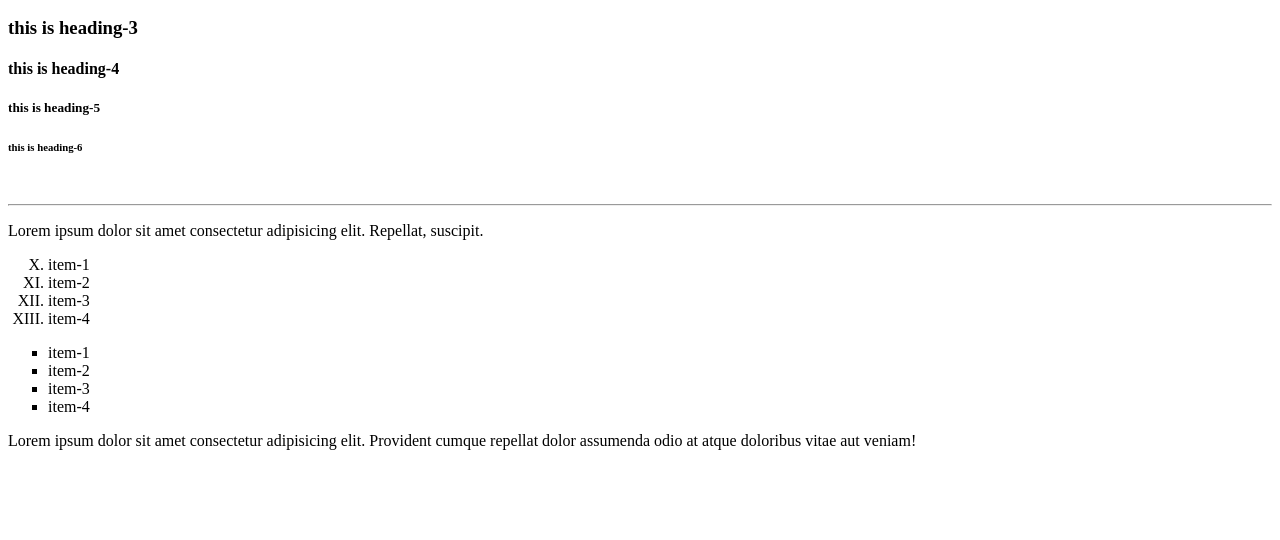
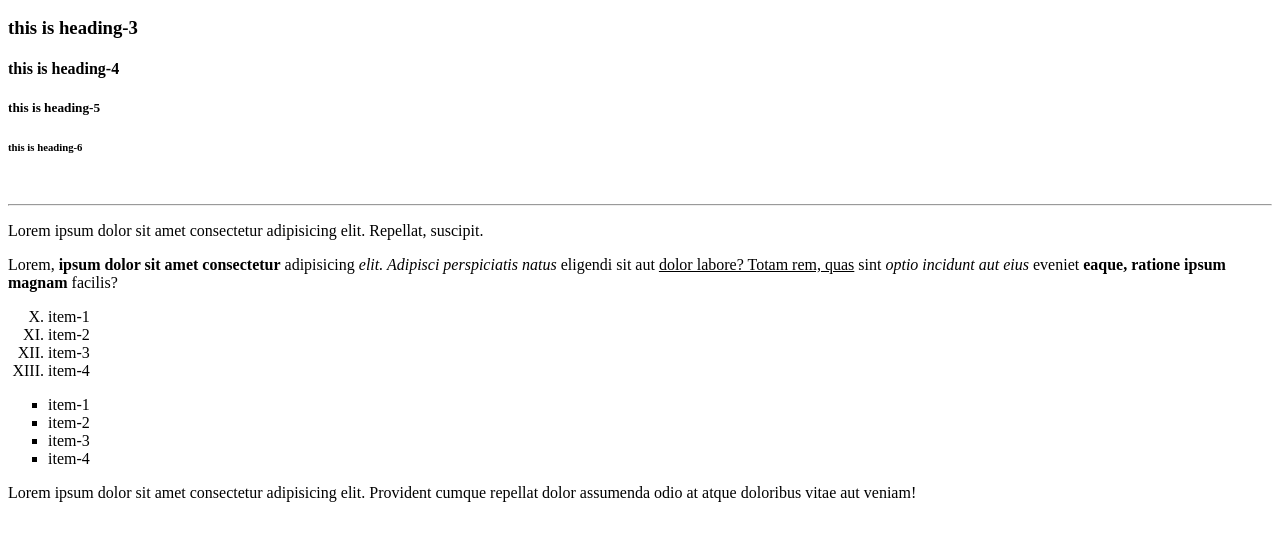
Before and after one commit to Saketh-Reddy-Bejadi/FullStackWebDev, a plain HTML site: page HTML/index1.html in a window 1280 px wide. Shown: the part 110-650 px from the top of the page. Drawn offline with Linux system fonts and the light colour scheme.

Commit message:
Html modified

```diff
--- a/HTML/index1.html
+++ b/HTML/index1.html
@@ -24,6 +24,9 @@
     <!-- Paragraph Tag -->
     <p>Lorem ipsum dolor sit amet consectetur adipisicing elit. Repellat, suscipit.</p>
 
+    <!-- Formatting text -->
+    <p>Lorem, <b>ipsum dolor sit amet consectetur</b> adipisicing <i>elit. Adipisci perspiciatis natus</i> eligendi sit aut <u>dolor labore? Totam rem, quas</u> sint <em>optio incidunt aut eius</em> eveniet <strong>eaque, ratione ipsum magnam</strong> facilis?</p>
+
     <!-- Lists -->
         <!-- Ordered list -->
         <ol type="I">   <!--type is and attribute to change the format of the list like 1,A,i,a,I-->
```
